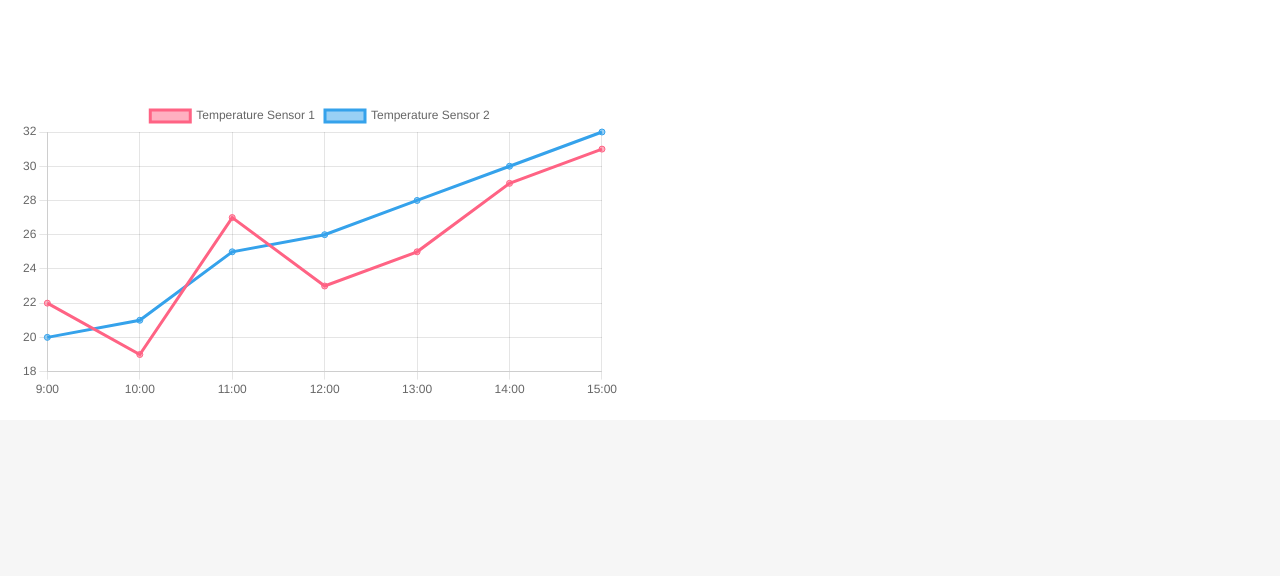
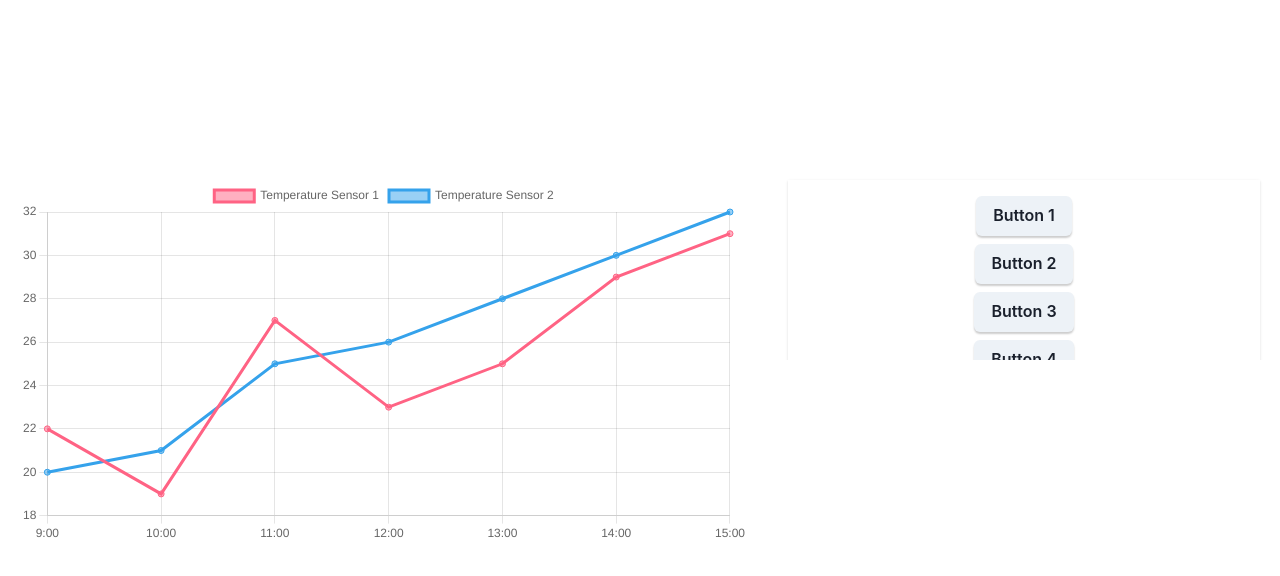
Before and after one commit to eeroleppalehto/workshopGUI, a React (Vite) app in the folder tauri-app/: page / in a window 1280 px wide. Shown: the top 576 px of the page. Built offline with nearby package versions, Linux system fonts and the light colour scheme.

Commit message:
stuff from momo

```diff
--- a/tauri-app/src/App.css
+++ b/tauri-app/src/App.css
@@ -5,3 +5,13 @@
 .logo.react:hover {
   filter: drop-shadow(0 0 2em #61dafb);
 }
+.container {
+  height: 100vh; /* Use the full height of the viewport */
+  display: flex;
+  flex-direction: column;
+}
+
+/* Additional styles to ensure Flex children stretch appropriately */
+.container > div {
+  flex: 1;
+}
--- a/tauri-app/src/App.tsx
+++ b/tauri-app/src/App.tsx
@@ -1,8 +1,9 @@
 import React, { useState } from "react";
 import reactLogo from "./assets/react.svg";
 import { invoke } from "@tauri-apps/api/tauri";
-import { ChakraProvider, Box } from "@chakra-ui/react";
-import TemperatureGraph from "./compoments/TemperatureGraph"; // Adjust the path as necessary
+import { ChakraProvider, Box, Flex } from "@chakra-ui/react";
+import TemperatureGraph from "./compoments/TemperatureGraph";
+import ScrollableButtons from "./compoments/ScrollableButtons"; // Ensure this is imported correctly
 import { ChartData } from 'chart.js';
 import "./App.css";
 
@@ -29,21 +30,25 @@ function App() {
                 borderColor: 'rgb(53, 162, 235)',
                 backgroundColor: 'rgba(53, 162, 235, 0.5)',
             },
+            // Add more datasets as needed
         ],
     };
 
     return (
         <ChakraProvider>
             <div className="container">
-                {/* Existing content */}
-                <Box display="flex" justifyContent="left">
-                    <div style={{ width: '50%', height: 'auto', padding: 20 }}>
-                        <TemperatureGraph data={temperatureData} />
-                    </div>
+            <Flex direction="row" justify="space-between" align="start" className="container">
+                <Box flex="1" minWidth="0" maxWidth="60%" padding="20px">
+                    <TemperatureGraph data={temperatureData} />
                 </Box>
+                <Box flex="1" minWidth="0" maxWidth="40%" padding="20px" height="200px" overflowY="auto">
+                    <ScrollableButtons />
+                </Box>
+            </Flex>
             </div>
         </ChakraProvider>
     );
 }
 
+
 export default App;
--- a/tauri-app/src/compoments/ScrollableButtons.tsx
+++ b/tauri-app/src/compoments/ScrollableButtons.tsx
@@ -0,0 +1,23 @@
+import React from 'react';
+import { Box, Button, VStack } from '@chakra-ui/react';
+
+const ScrollableButtons: React.FC = () => {
+    return (
+        <Box
+            height="200px" // Adjust height to control how many buttons are visible without scrolling
+            overflowY="scroll" // Enables vertical scrolling
+            width="100%"
+            padding="4"
+            boxShadow="base" // Optional: adds a shadow to the Box for better visibility
+        >
+            <VStack>
+                {/* Generate buttons - you can replace these with any content you need */}
+                {[1, 2, 3, 4, 5, 6, 7, 8].map((buttonNumber) => (
+                    <Button key={buttonNumber}>Button {buttonNumber}</Button>
+                ))}
+            </VStack>
+        </Box>
+    );
+};
+
+export default ScrollableButtons;
```
